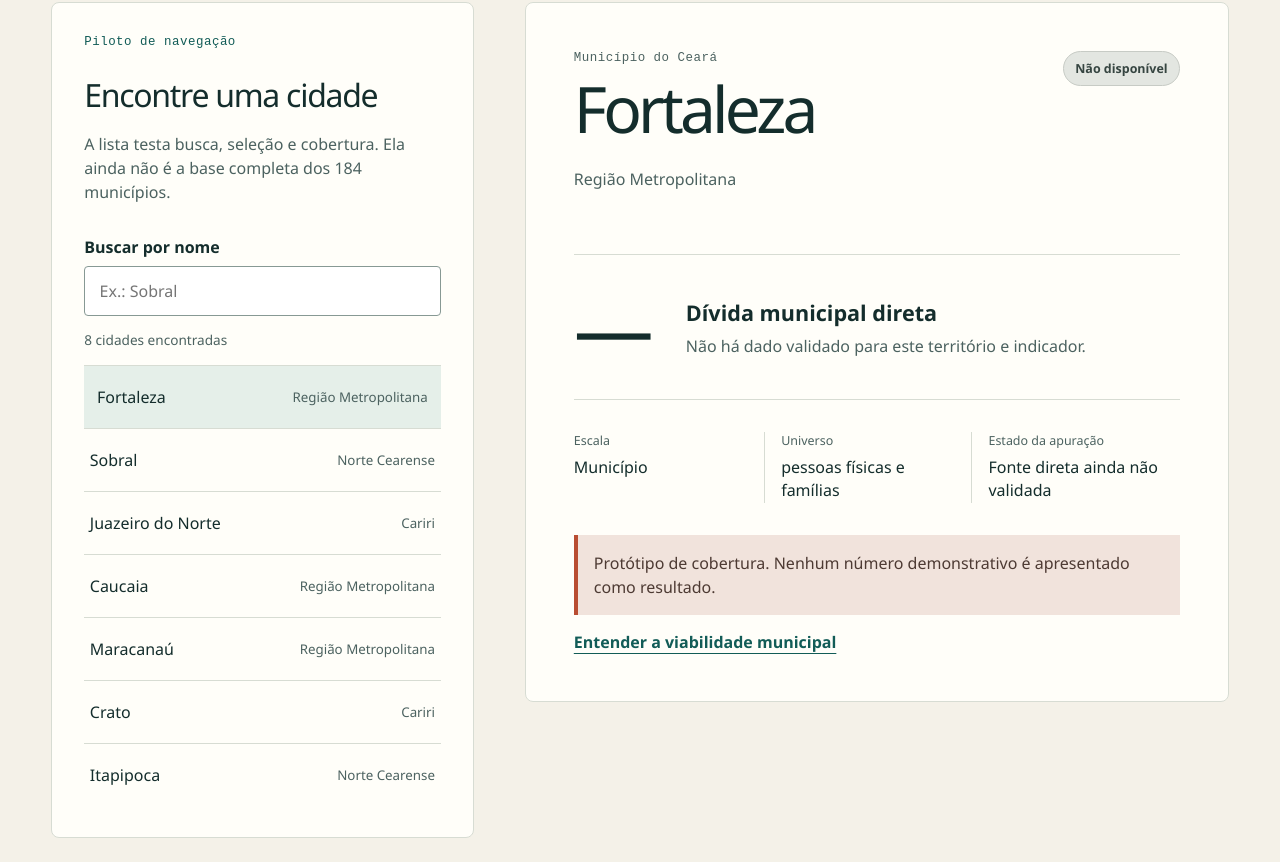
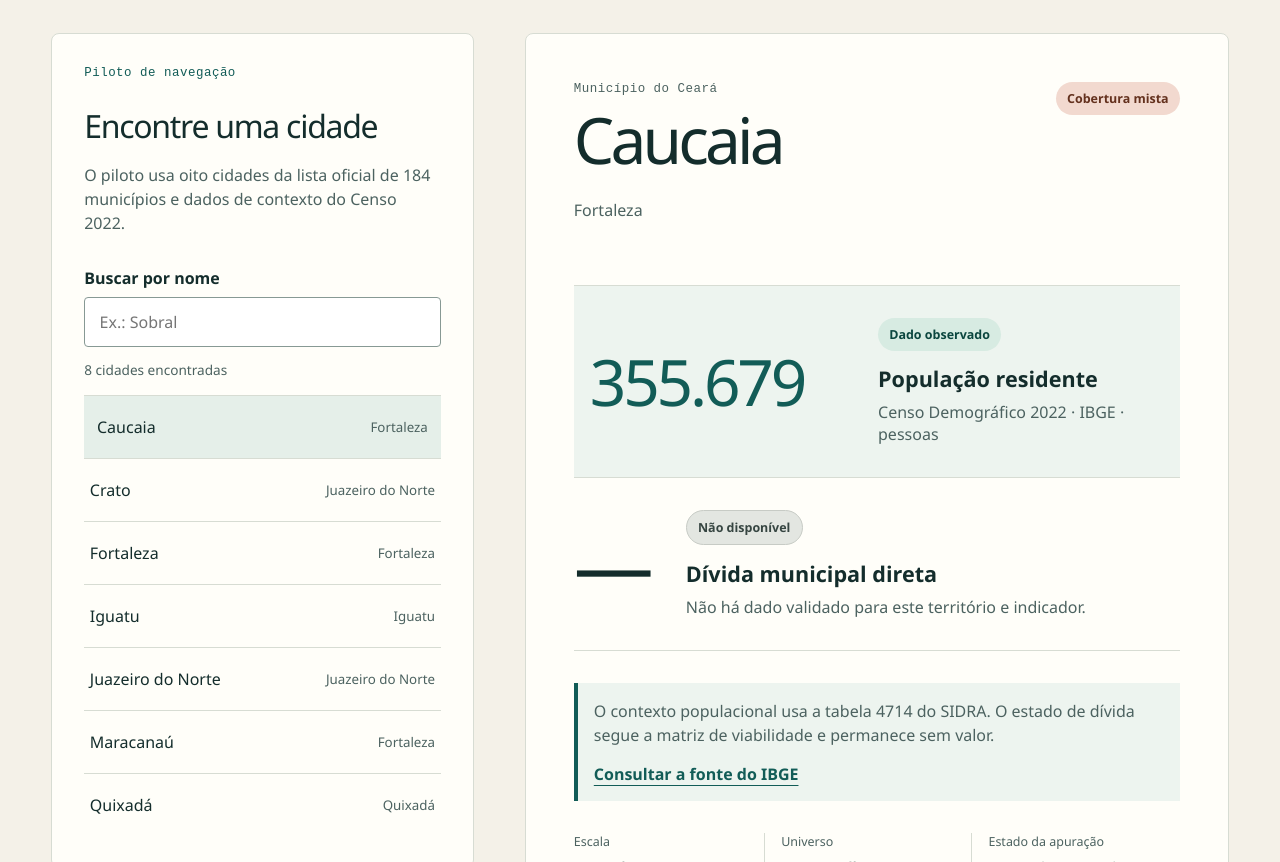
Before and after one commit to NicolasDev-web/Folego, a React (Vite) app in the folder app/: page /cidades in a window 1280 px wide. Shown: the part 518-1380 px from the top of the page. Built offline with nearby package versions, Linux system fonts and the light colour scheme.

Commit message:
feat: show validated municipal population

```diff
--- a/app/src/components/CoveragePanel.tsx
+++ b/app/src/components/CoveragePanel.tsx
@@ -7,8 +7,9 @@ type CoveragePanelProps = {
 };
 
 export function CoveragePanel({ municipality }: CoveragePanelProps) {
-  const observation = municipalDebtCoverage(municipality.id);
+  const observation = municipalDebtCoverage(municipality.slug);
   const state = describeObservation(observation);
+  const population = new Intl.NumberFormat("pt-BR").format(municipality.population_2022);
 
   return (
     <article className="coverage-panel" aria-live="polite">
@@ -18,17 +19,42 @@ export function CoveragePanel({ municipality }: CoveragePanelProps) {
           <h2>{municipality.name}</h2>
           <p>{municipality.region}</p>
         </div>
-        <span className={`status-chip status-${state.tone}`}>{state.label}</span>
+        <span className="status-chip status-partial">Cobertura mista</span>
       </div>
 
-      <div className="coverage-result">
+      <div className="coverage-results">
+        <section className="coverage-result coverage-result-observed">
+          <p className="result-value">{population}</p>
+          <div>
+            <span className="status-chip status-available">Dado observado</span>
+            <h3>População residente</h3>
+            <p>Censo Demográfico 2022 · IBGE · pessoas</p>
+          </div>
+        </section>
+
+        <section className="coverage-result">
           <p className="result-symbol" aria-label="Sem valor disponível">
             —
           </p>
           <div>
+            <span className={`status-chip status-${state.tone}`}>{state.label}</span>
             <h3>Dívida municipal direta</h3>
             <p>{state.description}</p>
           </div>
+        </section>
+      </div>
+
+      <div className="coverage-source">
+        <p>
+          O contexto populacional usa a tabela 4714 do SIDRA. O estado de dívida segue a matriz
+          de viabilidade e permanece sem valor.
+        </p>
+        <a
+          className="text-link"
+          href="https://servicodados.ibge.gov.br/api/v3/agregados/4714/periodos/2022/variaveis/93?localidades=N6[N3[23]]"
+        >
+          Consultar a fonte do IBGE
+        </a>
       </div>
 
       <dl className="coverage-metadata">
@@ -47,7 +73,7 @@ export function CoveragePanel({ municipality }: CoveragePanelProps) {
       </dl>
 
       <p className="fixture-note">
-        Protótipo de cobertura. Nenhum número demonstrativo é apresentado como resultado.
+        A população é um dado observado. A dívida municipal não recebe valor demonstrativo.
       </p>
       <a className="text-link" href={observation.source_url}>
         Entender a viabilidade municipal
--- a/app/src/components/MunicipalitySearch.tsx
+++ b/app/src/components/MunicipalitySearch.tsx
@@ -1,7 +1,8 @@
 import { useId, useMemo, useState } from "react";
-import { municipalities, type Municipality } from "../data/municipalities";
+import type { Municipality } from "../data/municipalities";
 
 type MunicipalitySearchProps = {
+  municipalities: Municipality[];
   selectedId?: string;
   onSelect: (municipality: Municipality) => void;
 };
@@ -13,7 +14,11 @@ function normalize(value: string) {
     .toLocaleLowerCase("pt-BR");
 }
 
-export function MunicipalitySearch({ selectedId, onSelect }: MunicipalitySearchProps) {
+export function MunicipalitySearch({
+  municipalities,
+  selectedId,
+  onSelect,
+}: MunicipalitySearchProps) {
   const [query, setQuery] = useState("");
   const inputId = useId();
 
@@ -23,7 +28,7 @@ export function MunicipalitySearch({ selectedId, onSelect }: MunicipalitySearchP
     return municipalities.filter((municipality) =>
       normalize(municipality.name).includes(normalizedQuery),
     );
-  }, [query]);
+  }, [municipalities, query]);
 
   return (
     <section className="search-panel" aria-labelledby={`${inputId}-title`}>
@@ -31,8 +36,8 @@ export function MunicipalitySearch({ selectedId, onSelect }: MunicipalitySearchP
         <p className="section-marker">Piloto de navegação</p>
         <h2 id={`${inputId}-title`}>Encontre uma cidade</h2>
         <p>
-          A lista testa busca, seleção e cobertura. Ela ainda não é a base completa dos 184
-          municípios.
+          O piloto usa oito cidades da lista oficial de 184 municípios e dados de contexto do
+          Censo 2022.
         </p>
       </div>
 
--- a/app/src/data/municipalities.ts
+++ b/app/src/data/municipalities.ts
@@ -1,17 +1,22 @@
 export type Municipality = {
   id: string;
+  slug: string;
   name: string;
   region: string;
+  population_2022: number;
+  pilot: boolean;
 };
 
-// Lista de navegação do piloto de UX. Não contém resultados analíticos.
-export const municipalities: Municipality[] = [
-  { id: "fortaleza", name: "Fortaleza", region: "Região Metropolitana" },
-  { id: "sobral", name: "Sobral", region: "Norte Cearense" },
-  { id: "juazeiro-do-norte", name: "Juazeiro do Norte", region: "Cariri" },
-  { id: "caucaia", name: "Caucaia", region: "Região Metropolitana" },
-  { id: "maracanau", name: "Maracanaú", region: "Região Metropolitana" },
-  { id: "crato", name: "Crato", region: "Cariri" },
-  { id: "itapipoca", name: "Itapipoca", region: "Norte Cearense" },
-  { id: "quixada", name: "Quixadá", region: "Sertões Cearenses" },
-];
+export type MunicipalContextFile = {
+  schema_version: string;
+  generated_at: string;
+  sources: Array<{
+    source_id: string;
+    label: string;
+    url: string;
+    period?: string;
+    metric?: string;
+    unit?: string;
+  }>;
+  municipalities: Municipality[];
+};
--- /dev/null
+++ b/app/src/data/useMunicipalities.ts
@@ -0,0 +1,46 @@
+import { useEffect, useState } from "react";
+import type { Municipality, MunicipalContextFile } from "./municipalities";
+
+type MunicipalitiesState =
+  | { status: "loading"; municipalities: Municipality[]; error: null }
+  | { status: "ready"; municipalities: Municipality[]; error: null }
+  | { status: "error"; municipalities: Municipality[]; error: string };
+
+export function useMunicipalities(): MunicipalitiesState {
+  const [state, setState] = useState<MunicipalitiesState>({
+    status: "loading",
+    municipalities: [],
+    error: null,
+  });
+
+  useEffect(() => {
+    const controller = new AbortController();
+
+    fetch("/data/municipal_context.json", { signal: controller.signal })
+      .then((response) => {
+        if (!response.ok) {
+          throw new Error(`A base municipal respondeu com status ${response.status}.`);
+        }
+        return response.json() as Promise<MunicipalContextFile>;
+      })
+      .then((payload) => {
+        const pilot = payload.municipalities.filter((municipality) => municipality.pilot);
+        if (pilot.length !== 8) {
+          throw new Error("O piloto municipal não contém as oito cidades esperadas.");
+        }
+        setState({ status: "ready", municipalities: pilot, error: null });
+      })
+      .catch((error: unknown) => {
+        if (error instanceof DOMException && error.name === "AbortError") return;
+        setState({
+          status: "error",
+          municipalities: [],
+          error: error instanceof Error ? error.message : "Não foi possível carregar a base municipal.",
+        });
+      });
+
+    return () => controller.abort();
+  }, []);
+
+  return state;
+}
--- a/app/src/pages/CitiesPage.tsx
+++ b/app/src/pages/CitiesPage.tsx
@@ -2,14 +2,18 @@ import { useMemo } from "react";
 import { useSearchParams } from "react-router-dom";
 import { CoveragePanel } from "../components/CoveragePanel";
 import { MunicipalitySearch } from "../components/MunicipalitySearch";
-import { municipalities } from "../data/municipalities";
+import { useMunicipalities } from "../data/useMunicipalities";
 
 export function CitiesPage() {
   const [searchParams, setSearchParams] = useSearchParams();
-  const selectedId = searchParams.get("cidade") ?? municipalities[0].id;
+  const municipalState = useMunicipalities();
+  const selectedSlug = searchParams.get("cidade");
   const selected = useMemo(
-    () => municipalities.find((municipality) => municipality.id === selectedId) ?? municipalities[0],
-    [selectedId],
+    () =>
+      municipalState.municipalities.find(
+        (municipality) => municipality.slug === selectedSlug,
+      ) ?? municipalState.municipalities[0],
+    [municipalState.municipalities, selectedSlug],
   );
 
   return (
@@ -18,22 +22,39 @@ export function CitiesPage() {
         <p className="section-marker">Explorador municipal · protótipo</p>
         <h1>O que já podemos dizer sobre sua cidade?</h1>
         <p>
-          Por enquanto, mostramos a cobertura com honestidade. Os dados de contexto entrarão
-          depois da validação das fontes e das geometrias oficiais.
+          A população do Censo 2022 já está validada por código IBGE. A dívida local continua
+          indisponível até existir uma fonte direta que passe pelo portão metodológico.
         </p>
       </header>
 
+      {municipalState.status === "loading" ? (
+        <section className="data-state" aria-live="polite">
+          <h2>Carregando a base municipal</h2>
+          <p>Conferindo códigos e contexto do IBGE.</p>
+        </section>
+      ) : null}
+
+      {municipalState.status === "error" ? (
+        <section className="data-state data-state-error" role="alert">
+          <h2>A base municipal não carregou</h2>
+          <p>{municipalState.error}</p>
+        </section>
+      ) : null}
+
+      {municipalState.status === "ready" && selected ? (
         <div className="city-workspace">
           <MunicipalitySearch
+            municipalities={municipalState.municipalities}
             selectedId={selected.id}
             onSelect={(municipality) => {
               const next = new URLSearchParams(searchParams);
-            next.set("cidade", municipality.id);
+              next.set("cidade", municipality.slug);
               setSearchParams(next);
             }}
           />
           <CoveragePanel municipality={selected} />
         </div>
+      ) : null}
     </main>
   );
 }
--- a/app/src/styles.css
+++ b/app/src/styles.css
@@ -659,6 +659,36 @@ a {
   border-bottom: 1px solid var(--line);
 }
 
+.coverage-results {
+  margin-top: 4rem;
+  border-top: 1px solid var(--line);
+}
+
+.coverage-results .coverage-result {
+  margin-top: 0;
+  border-top: 0;
+}
+
+.coverage-result-observed {
+  padding-inline: 1rem;
+  background: #edf4ef;
+}
+
+.result-value {
+  min-width: 7ch;
+  margin: 0;
+  color: var(--brand);
+  font-size: clamp(2.3rem, 5vw, 4.5rem);
+  font-variant-numeric: tabular-nums;
+  letter-spacing: -0.05em;
+  line-height: 1;
+}
+
+.coverage-result .status-chip {
+  display: inline-block;
+  margin-bottom: 0.85rem;
+}
+
 .result-symbol {
   margin: 0;
   font-size: 5rem;
@@ -673,6 +703,35 @@ a {
 .coverage-result p:last-child {
   margin: 0;
   color: var(--muted);
+}
+
+.coverage-source {
+  margin: 2rem 0;
+  padding: 1rem;
+  background: #edf4ef;
+  border-left: 4px solid var(--brand);
+}
+
+.coverage-source p {
+  margin-top: 0;
+  color: var(--muted);
+  line-height: 1.5;
+}
+
+.data-state {
+  width: min(100%, var(--content-max));
+  margin: 0 auto 4rem;
+  padding: 2rem var(--gutter);
+  background: var(--surface);
+  border: 1px solid var(--line);
+}
+
+.data-state h2 {
+  margin-top: 0;
+}
+
+.data-state-error {
+  border-left: 4px solid var(--accent);
 }
 
 .coverage-metadata {
```
Also changed, not shown: 1 other file (tests, documents, lock files or other folders). Lines whose indentation alone changed are shown as unchanged.
